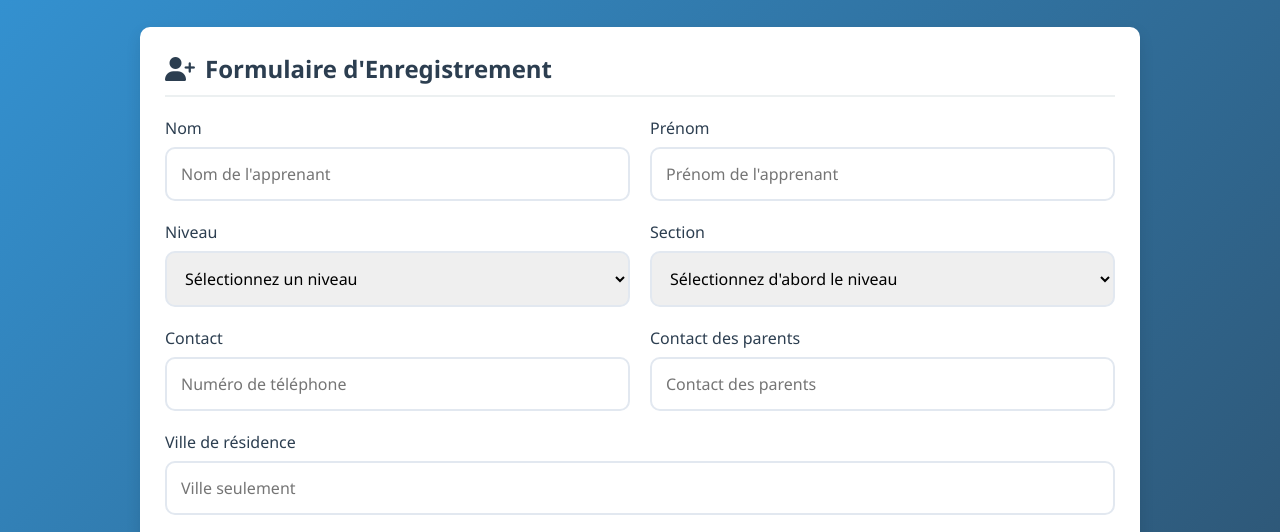
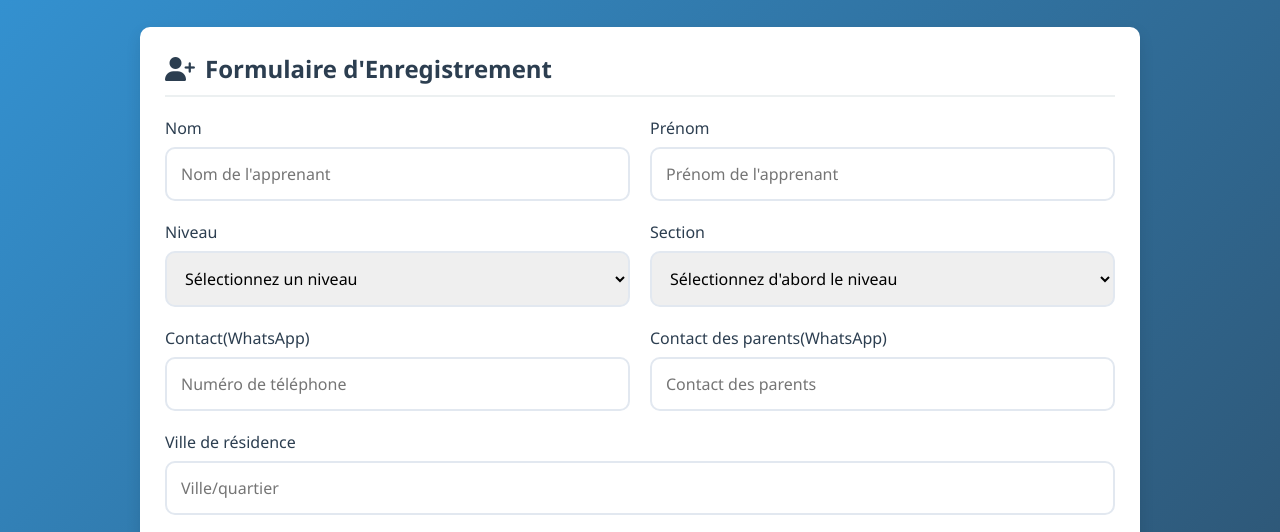
Before and after one commit to v75eur/Cfpa, a plain HTML site: page index.html in a window 1280 px wide. Shown: the part 235-767 px from the top of the page. Drawn offline with Linux system fonts and the light colour scheme.

Commit message:
Update index.html

```diff
--- a/index.html
+++ b/index.html
@@ -567,11 +567,11 @@
 
             <div class="form-row">
                 <div class="form-group">
-                    <label for="contact">Contact</label>
+                    <label for="contact">Contact(WhatsApp)</label>
                     <input type="tel" id="contact" placeholder="Numéro de téléphone" required>
                 </div>
                 <div class="form-group">
-                    <label for="parentContact">Contact des parents</label>
+                    <label for="parentContact">Contact des parents(WhatsApp)</label>
                     <input type="tel" id="parentContact" placeholder="Contact des parents" required>
                 </div>
             </div>
@@ -579,7 +579,7 @@
             <div class="form-row">
                 <div class="form-group">
                     <label for="ville">Ville de résidence</label>
-                    <input type="text" id="ville" placeholder="Ville seulement" required>
+                    <input type="text" id="ville" placeholder="Ville/quartier" required>
                 </div>
             </div>
 
```
